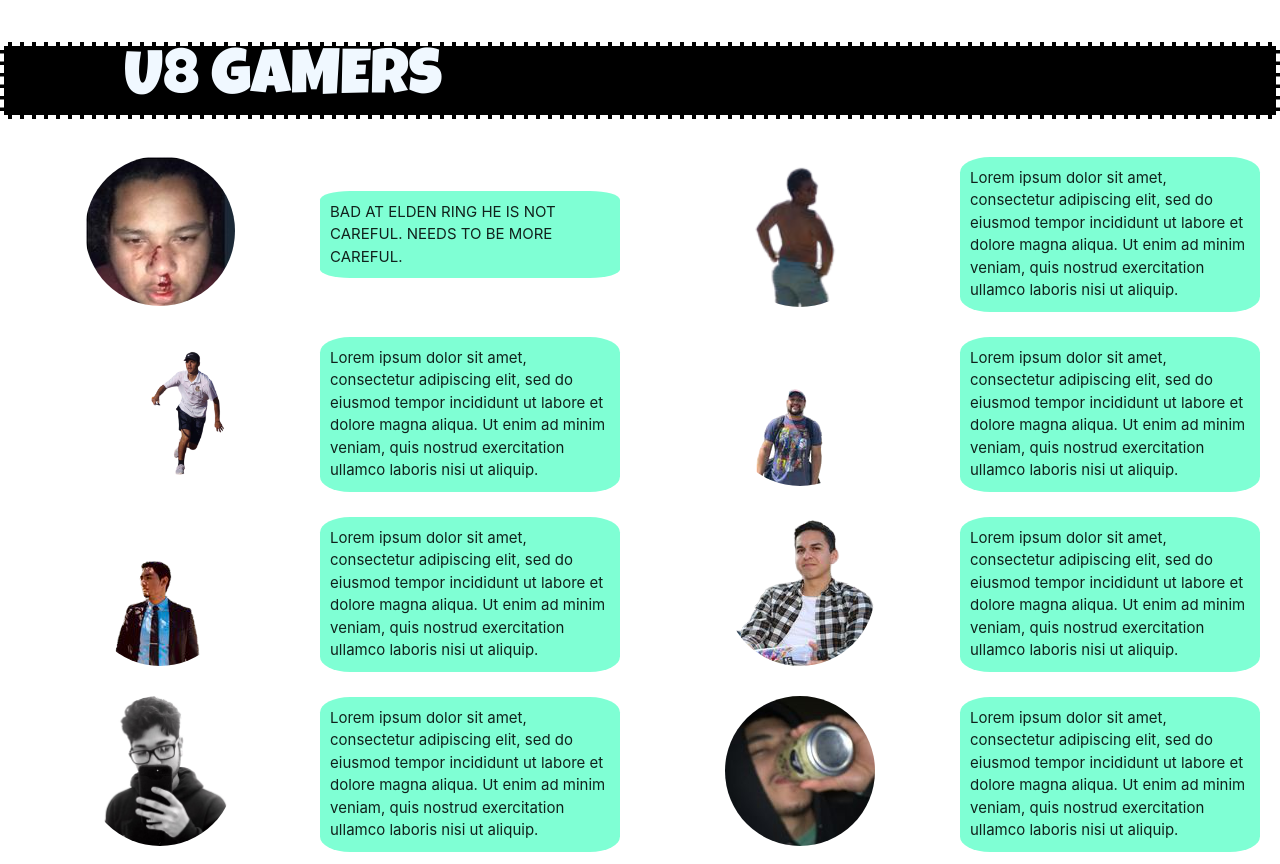
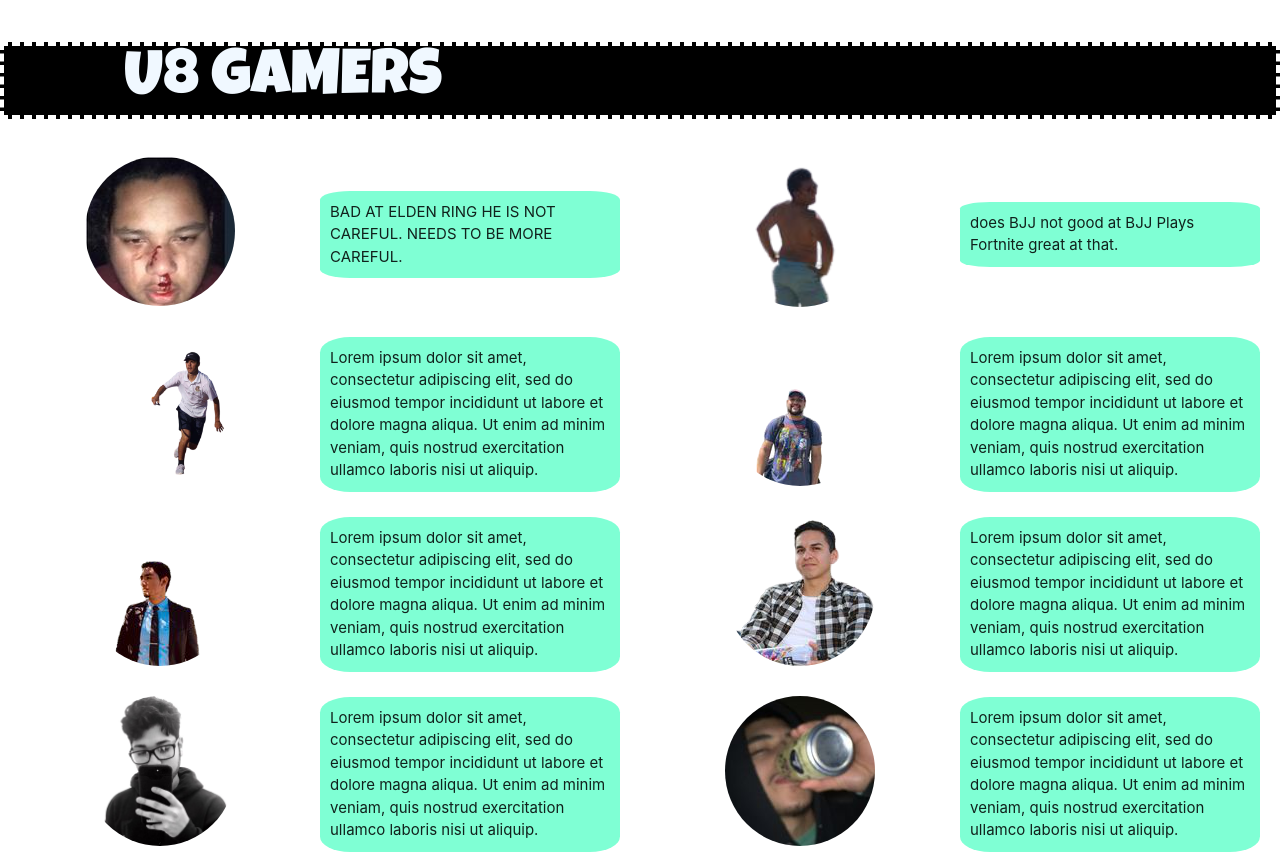
Before and after one commit to ChrisCarteno/deployPractice, a plain HTML site: page index.html in a window 1280 px wide. Drawn offline with Linux system fonts and the light colour scheme.

Commit message:
Update index.html

```diff
--- a/index.html
+++ b/index.html
@@ -26,10 +26,9 @@
       NEEDS TO BE MORE CAREFUL.
     </p>
     <a href = "https://www.instagram.com/u8chuy/" target = "_blank";><img src="./images/U8chuy.png" alt="Chuy"></a>
-    <p>Lorem ipsum dolor sit amet, consectetur adipiscing
-      elit, sed do eiusmod tempor incididunt ut labore et
-      dolore magna aliqua. Ut enim ad minim veniam, quis
-      nostrud exercitation ullamco laboris nisi ut aliquip.</p>
+    <p>does BJJ
+    not good at BJJ
+    Plays Fortnite great at that.</p>
     <a href = "https://www.instagram.com/fjduran02/" target = "_blank";><img src="./images/Franny.png" alt="Franny"></a>
     <p>Lorem ipsum dolor sit amet, consectetur adipiscing
       elit, sed do eiusmod tempor incididunt ut labore et
```
